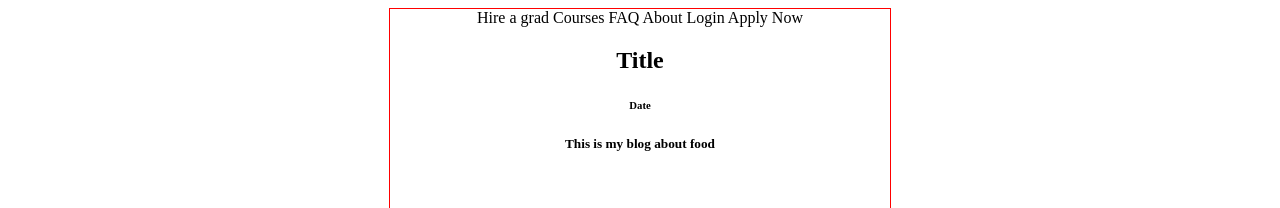
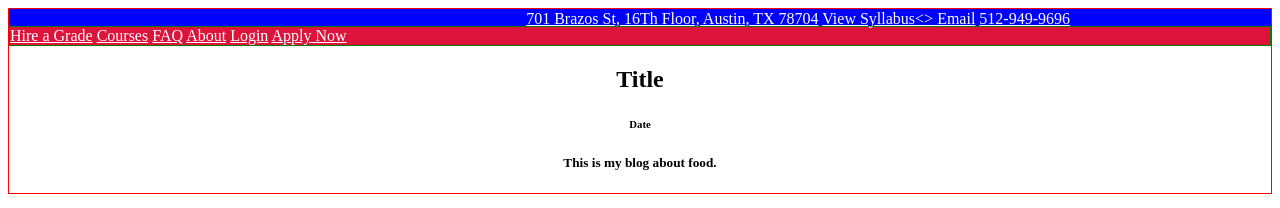
Before and after one commit to Christrevino22/ACA_web101_Christopher_Trevino, a plain HTML site: page src/blog/blog.html in a window 1280 px wide. Shown: the top 208 px of the page. Drawn offline with Linux system fonts and the light colour scheme.

Commit message:
added changes

```diff
--- a/src/blog/blog.html
+++ b/src/blog/blog.html
@@ -1,5 +1,5 @@
 <!DOCTYPE html>
-<h  tml lang="en">
+<html lang="en">
 <head>
   <meta charset="UTF-8">
   <meta name="viewport" content="width=device-width, initial-scale=1.0">
@@ -10,22 +10,31 @@
   <body>
     <div class="main-container">
       <header>
+        <a class="one" href="#">701 Brazos St, 16Th Floor, Austin, TX 78704</a>
+        <a class="two" href="#">View Syllabus<>
+        <a class="three" href="#">Email</a>
+        <a class="four" href="#">512-949-9696</a>
 
       </header>
       <nav>
-   <a class="no border">Hire a grad</a>
-   <a class="no border">Courses</a>
-   <a class="no border">FAQ</a>
-   <a class="no border">About</a>
-   <a class="no border">Login</a>
-   <a class="no border">Apply Now</a>
+        <a href="#">Hire a Grade</a>
+        <a href="#">Courses</a>
+        <a href="#">FAQ</a>
+        <a href="#">About</a>
+        <a href="#">Login</a>
+        <a href="#">Apply Now</a>
+
       </nav>
       <main>
+        <div class="blog-container">
+
+
         <section>
           <h2>Title</h2>
           <h6>Date</h6>
-      <h5>This is my blog about food</h5>
+          <h5>This is my blog about food.</h5>
         </section>
+        </div>
       </main>
     </div>
   </body>
--- a/src/blog/blogStyle.css
+++ b/src/blog/blogStyle.css
@@ -1,8 +1,29 @@
 .main-container {
   border: 1px solid red;
-  height: 1000px;
-  width: 500px;
+  padding-top: 0px;
+}
+header {
+  text-decoration-color: white;
+  border: 1px solid blue;
+  background-color: blue;
+  width: auto;
+  height: 15px;
+  text-align: right;
+  padding-right: 200px;
+  padding-top: none;
+
+
+}
+nav {
+  border: 1px solid green;
+  background-color: crimson;
+
+}
+a {
+  list-style-type: none;
+  color: white;
+
+}
+.blog-container {
   text-align: center;
-  margin: auto;
 }
-.nav{}
```
Lines whose indentation alone changed are shown as unchanged.
